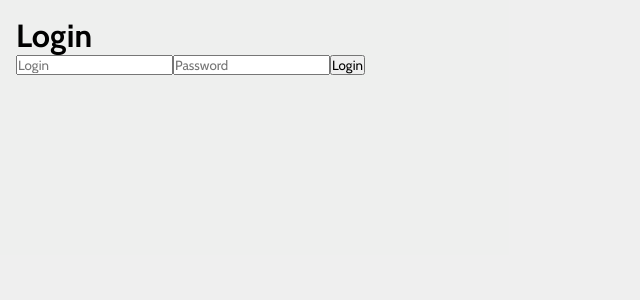
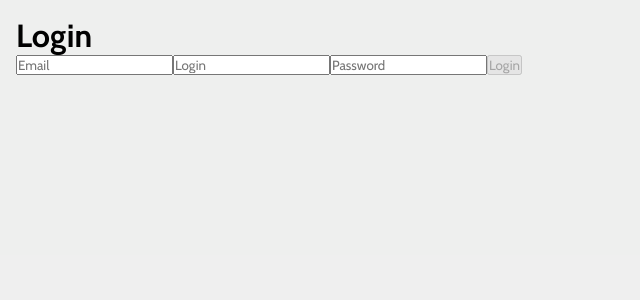
Before and after one commit to redh3ad/training-shop-react, a React (Create React App) app: page /login in a window 1280 px wide. Shown: the top 300 px of the page, without its empty margins (0-640 px from the left). Built offline with nearby package versions, Linux system fonts and the light colour scheme.

Commit message:
feat: change form and add validation

```diff
--- a/src/App.js
+++ b/src/App.js
@@ -15,10 +15,7 @@ import Product from './components/Shop/Product/Product';
 
 function App() {
   const [isAuth, setIsAuth] = useState(false);
-  const [form, setForm] = useState({
-    login: '',
-    password: '',
-  });
+  const globalEmail = 'admin@mail.com';
   const globalLogin = 'admin';
   const globalPassword = 'admin';
 
@@ -26,43 +23,22 @@ function App() {
     if (localStorage.getItem('auth')) {
       setIsAuth(true);
     }
-    if (localStorage.getItem('login')) {
-      const login = localStorage.getItem('login');
-      setForm((prevForm) => {
-        return { ...prevForm, login: login };
-      });
-    }
-    if (localStorage.getItem('password')) {
-      const password = localStorage.getItem('password');
-      setForm((prevForm) => {
-        return { ...prevForm, password: password };
-      });
-    }
   }, []);
 
-  function login() {
-    if (form.login === globalLogin && form.password === globalPassword) {
+  function authHandler(email, login, password) {
+    if (
+      email === globalEmail &&
+      login === globalLogin &&
+      password === globalPassword
+    ) {
       setIsAuth(true);
-      localStorage.setItem('auth', isAuth);
-      localStorage.setItem('login', globalLogin);
-      localStorage.setItem('password', globalPassword);
-    } else {
-      alert('wrong login or password, try again');
+      localStorage.setItem('auth', true);
     }
-  }
-
-  function handleForm(e) {
-    const { name, value } = e.target;
-    setForm((prevForm) => {
-      return { ...prevForm, [name]: value };
-    });
   }
 
   function logout() {
     setIsAuth(false);
     localStorage.removeItem('auth');
-    localStorage.removeItem('login');
-    localStorage.removeItem('password');
   }
 
   return (
@@ -86,9 +62,7 @@ function App() {
           <Route
             exact
             path="/login"
-            element={
-              <Login login={login} form={form} handleForm={handleForm} />
-            }
+            element={<Login authHandler={authHandler} />}
           />
           <Route path="*" element={<Navigate to="/login" />} />
         </Routes>
--- a/src/components/Login/Login.js
+++ b/src/components/Login/Login.js
@@ -1,24 +1,133 @@
-import React from 'react';
+import React, { useState, useEffect } from 'react';
 
-const Login = ({ login, form, handleForm }) => {
+const Login = ({ authHandler }) => {
+  // Form Values
+  const [email, setEmail] = useState('');
+  const [login, setLogin] = useState('');
+  const [password, setPassword] = useState('');
+  // Form Dirties
+  const [emailDirty, setEmailDirty] = useState(false);
+  const [loginDirty, setLoginDirty] = useState(false);
+  const [passwordDirty, setPasswordDirty] = useState(false);
+  // Form Errors
+  const [emailError, setEmailError] = useState('Email cannot be empty');
+  const [loginError, setLoginError] = useState('Login cannot be empty');
+  const [passwordError, setPasswordError] = useState(
+    'Password cannot be empty',
+  );
+  // Form Valid
+  const [formValid, setFormValid] = useState(false);
+
+  useEffect(() => {
+    if (emailError || loginError || passwordError) {
+      setFormValid(false);
+    } else {
+      setFormValid(true);
+    }
+  }, [emailError, loginError, passwordError]);
+
+  // Form Handler
+  function formHandler(e) {
+    const { name, value } = e.target;
+    if (name === 'email') {
+      setEmail(value);
+      const re =
+        /^(([^<>()[\].,;:\s@"]+(\.[^<>()[\].,;:\s@"]+)*)|(".+"))@(([^<>()[\].,;:\s@"]+\.)+[^<>()[\].,;:\s@"]{2,})$/i;
+      if (!re.test(String(value).toLocaleLowerCase())) {
+        setEmailError('Incorrect email');
+        if (!value) {
+          setEmailError('Email cannot be empty');
+        }
+      } else {
+        setEmailError('');
+      }
+    }
+    if (name === 'login') {
+      setLogin(value);
+      if (value.length < 3 || value.length > 8) {
+        setLoginError('Login must be longer than 3 and less than 8 characters');
+        if (!value) {
+          setLoginError('Login cannot be empty');
+        }
+      } else {
+        setLoginError('');
+      }
+    }
+    if (name === 'password') {
+      setPassword(value);
+      if (value.length < 3 || value.length > 10) {
+        setPasswordError(
+          'Password must be longer than 3 and less than 10 characters',
+        );
+        if (!value) {
+          setPasswordError('Password cannot be empty');
+        }
+      } else {
+        setPasswordError('');
+      }
+    }
+  }
+
+  function blurHandler(e) {
+    switch (e.target.name) {
+      case 'email':
+        setEmailDirty(true);
+        break;
+      case 'login':
+        setLoginDirty(true);
+        break;
+      case 'password':
+        setPasswordDirty(true);
+        break;
+      default:
+        break;
+    }
+  }
+
+  function submitForm(e) {
+    e.preventDefault();
+    authHandler(email, login, password);
+  }
+
   return (
-    <form onSubmit={(e) => e.preventDefault()}>
+    <form onSubmit={(e) => submitForm(e)}>
       <h1>Login</h1>
+      {emailDirty && emailError && (
+        <div style={{ color: 'red' }}>{emailError}</div>
+      )}
       <input
+        onBlur={(e) => blurHandler(e)}
+        name="email"
+        type="text"
+        onChange={(e) => formHandler(e)}
+        value={email}
+        placeholder="Email"
+      />
+      {loginDirty && loginError && (
+        <div style={{ color: 'red' }}>{loginError}</div>
+      )}
+      <input
+        onBlur={(e) => blurHandler(e)}
         name="login"
         type="text"
-        onChange={handleForm}
-        value={form.login}
+        onChange={(e) => formHandler(e)}
+        value={login}
         placeholder="Login"
       />
+      {passwordDirty && passwordError && (
+        <div style={{ color: 'red' }}>{passwordError}</div>
+      )}
       <input
+        onBlur={(e) => blurHandler(e)}
         name="password"
         type="password"
-        onChange={handleForm}
-        value={form.password}
+        onChange={(e) => formHandler(e)}
+        value={password}
         placeholder="Password"
       />
-      <button onClick={login}>Login</button>
+      <button type="submit" disabled={!formValid}>
+        Login
+      </button>
     </form>
   );
 };
```
